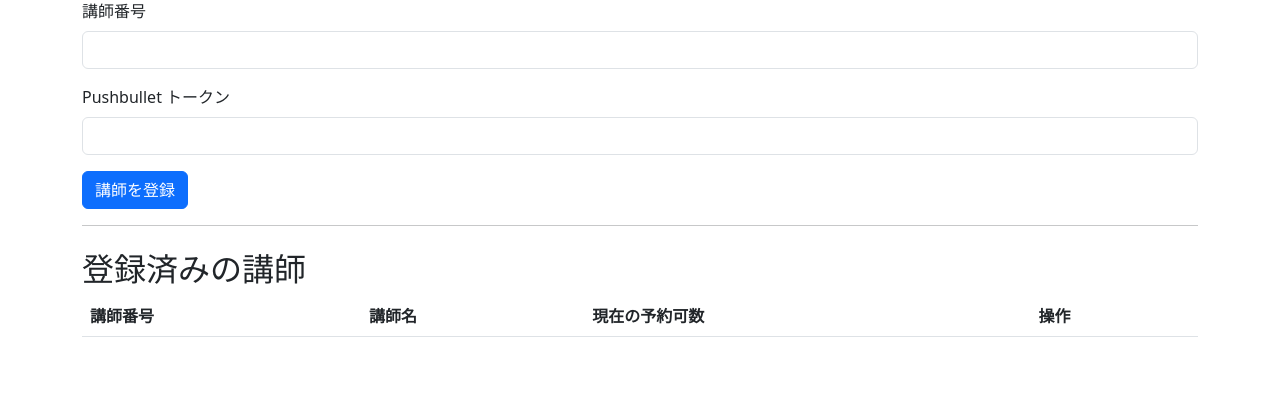
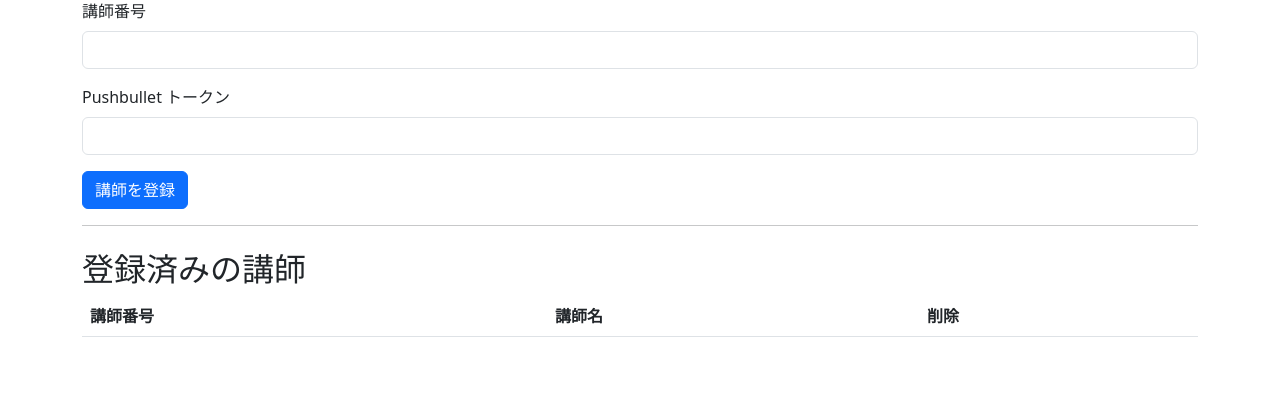
Before and after one commit to Shimomura-Rako/flask-app, a Flask app: page / in a window 1280 px wide. Shown: the part 121-529 px from the top of the page. Run offline with Flask 3, Linux system fonts and the light colour scheme; lists and menus that the app fills with data are empty.

Commit message:
Updated app.py and index.html

```diff
--- a/templates/index.html
+++ b/templates/index.html
@@ -37,8 +37,7 @@
                 <tr>
                     <th>講師番号</th>
                     <th>講師名</th>
-                    <th>現在の予約可数</th>
-                    <th>操作</th>
+                    <th>削除</th>
                 </tr>
             </thead>
             <tbody>
```
